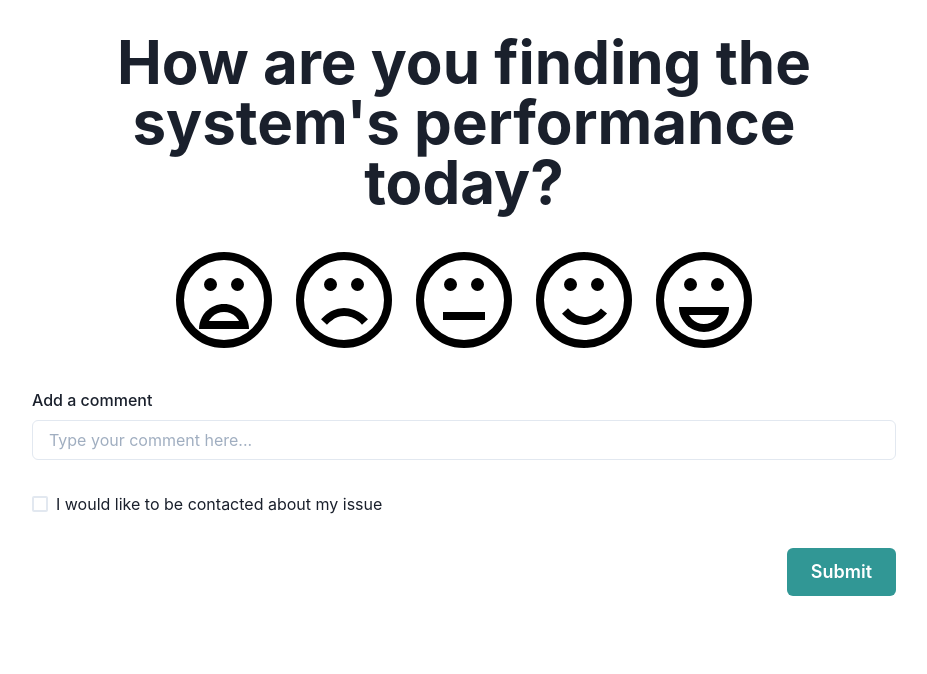
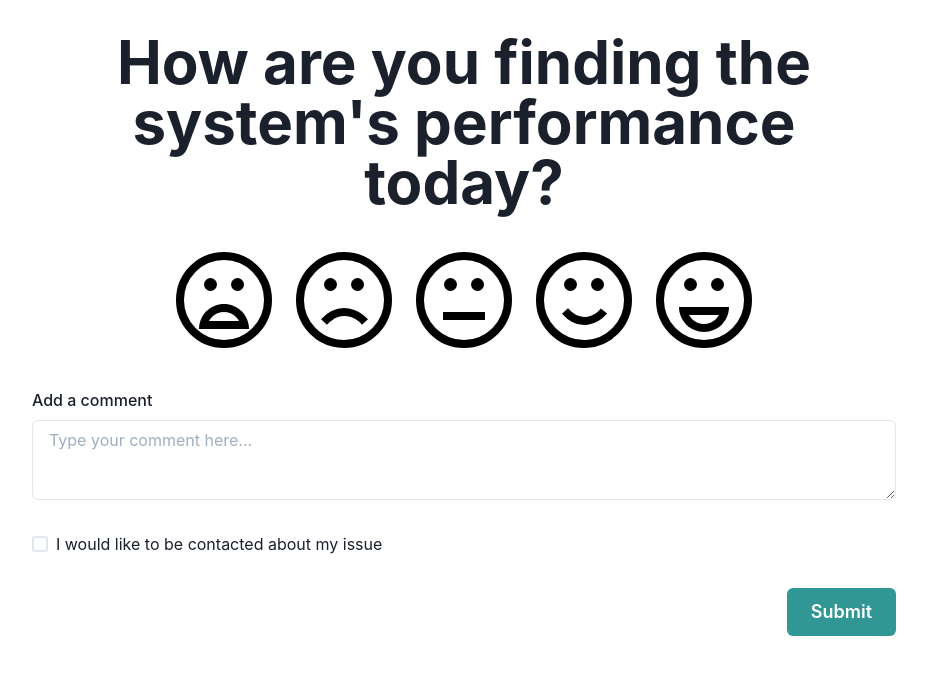
Before and after one commit to djaustin/question-master, a Next.js app: page / in a window 1280 px wide. Shown: the top 674 px of the page, without its empty margins (176-1103 px from the left). Built offline with nearby package versions, Linux system fonts and the light colour scheme; no server answers; the database is empty.

Commit message:
fix: change comment input to textarea

```diff
--- a/src/pages/index.tsx
+++ b/src/pages/index.tsx
@@ -106,7 +106,7 @@ const Index: React.FC<IndexProps> = ({ question, brandingUrl }) => {
               Add a comment{" "}
               {commentIsMandatory && <chakra.span color="red">*</chakra.span>}
             </FormLabel>
-            <Input
+            <Textarea
               placeholder="Type your comment here..."
               {...register("comment", {
                 required: {
```
